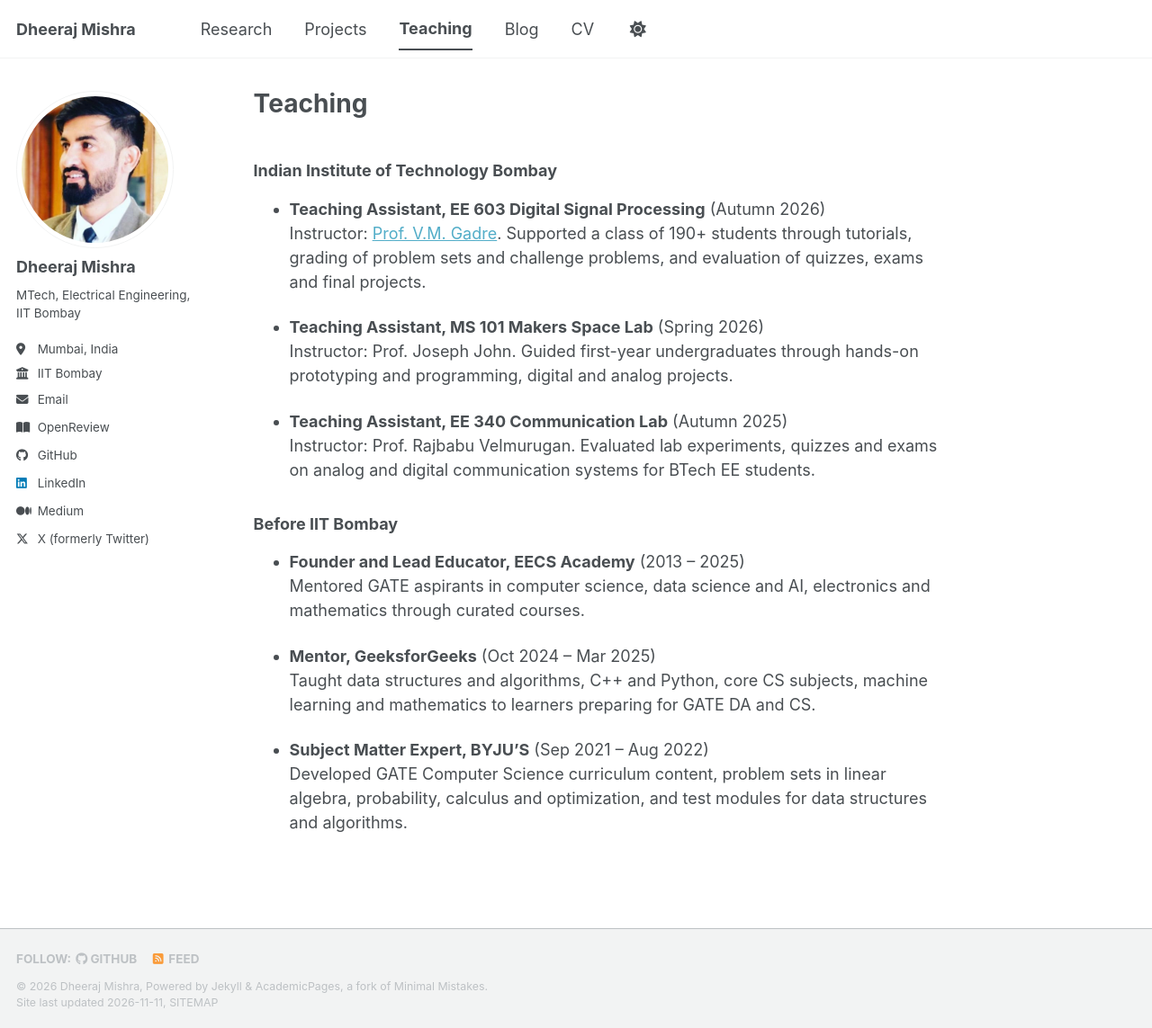
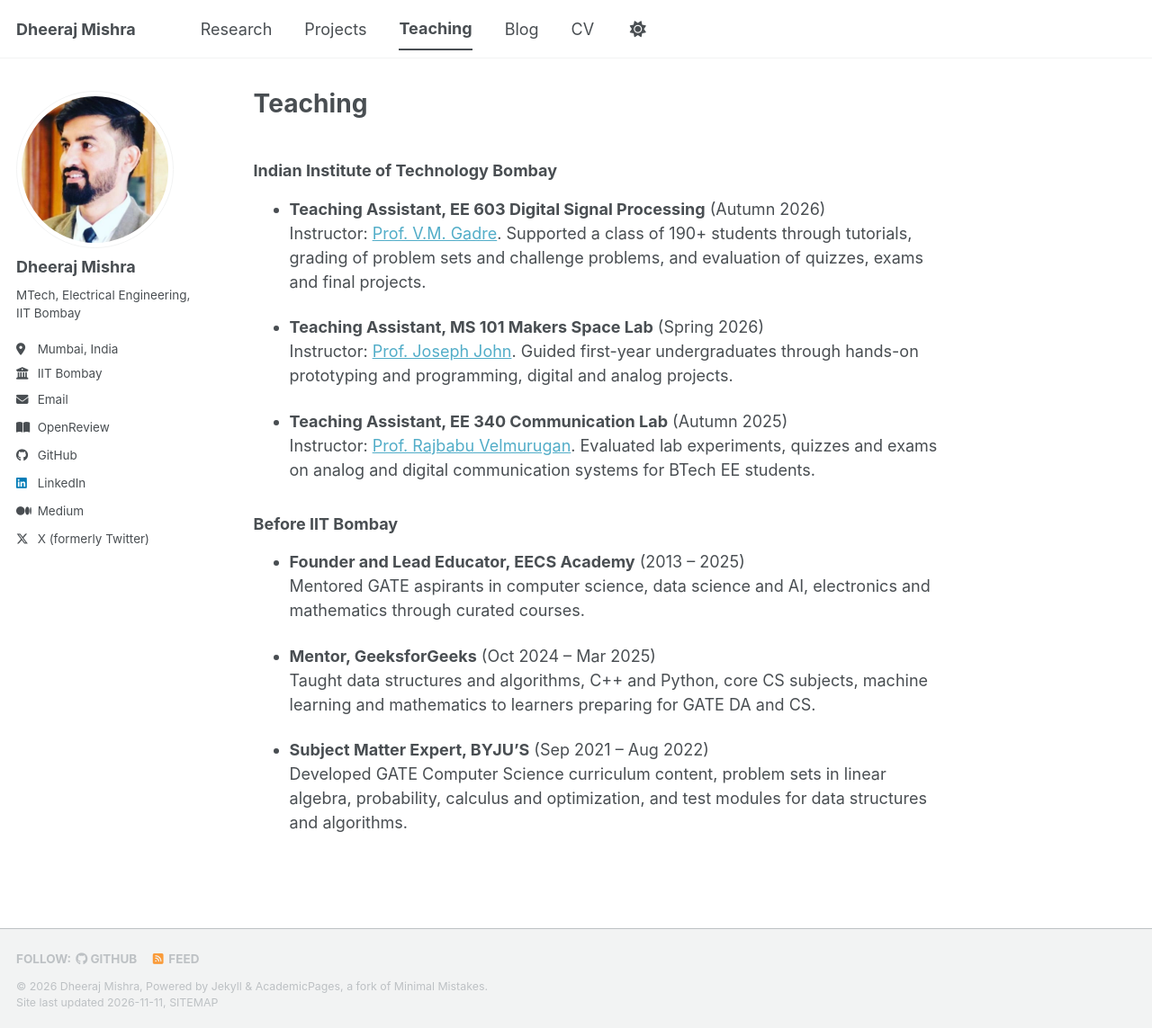
Before and after one commit to Dheerajmishraiitb/Dheerajmishraiitb.github.io, a Jekyll site: the page built from _pages/teaching.md, in a window 1280 px wide and 1143 px high. Shown: the whole window at 90% size. Built offline with Jekyll 4.4.1, drawn with Linux system fonts in a browser that asks for light colours; a script bundle is joined from its source files by our own code; a style sheet for code colours, icons or effects is not loaded; part of the change alters nothing that is shown.

```diff
--- a/_pages/teaching.md
+++ b/_pages/teaching.md
@@ -11,10 +11,10 @@ author_profile: true
   Instructor: [Prof. V.M. Gadre](https://www.ee.iitb.ac.in/people/faculty/vikram-m-gadre/){:target="_blank" rel="noopener noreferrer"}. Supported a class of 190+ students through tutorials, grading of problem sets and challenge problems, and evaluation of quizzes, exams and final projects.
 
 - **Teaching Assistant, MS 101 Makers Space Lab** (Spring 2026)<br>
-  Instructor: Prof. Joseph John. Guided first-year undergraduates through hands-on prototyping and programming, digital and analog projects.
+  Instructor: [Prof. Joseph John](https://www.ee.iitb.ac.in/wiki/doku.php?id=faculty:jjohn){:target="_blank" rel="noopener noreferrer"}. Guided first-year undergraduates through hands-on prototyping and programming, digital and analog projects.
 
 - **Teaching Assistant, EE 340 Communication Lab** (Autumn 2025)<br>
-  Instructor: Prof. Rajbabu Velmurugan. Evaluated lab experiments, quizzes and exams on analog and digital communication systems for BTech EE students.
+  Instructor: [Prof. Rajbabu Velmurugan](https://www.ee.iitb.ac.in/people/faculty/rajbabu-velmurugan/){:target="_blank" rel="noopener noreferrer"}. Evaluated lab experiments, quizzes and exams on analog and digital communication systems for BTech EE students.
 
 ### Before IIT Bombay
 
```
